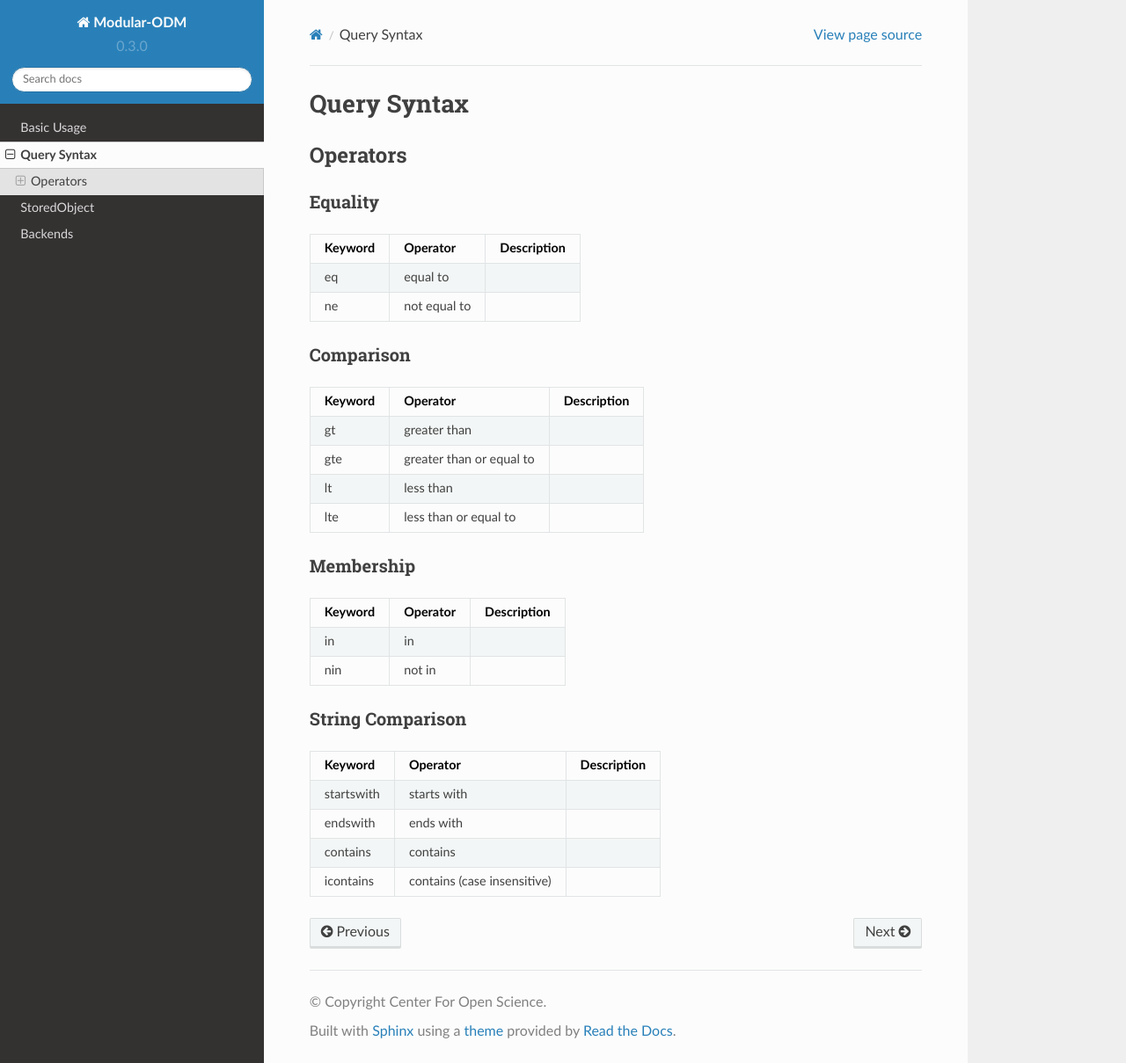
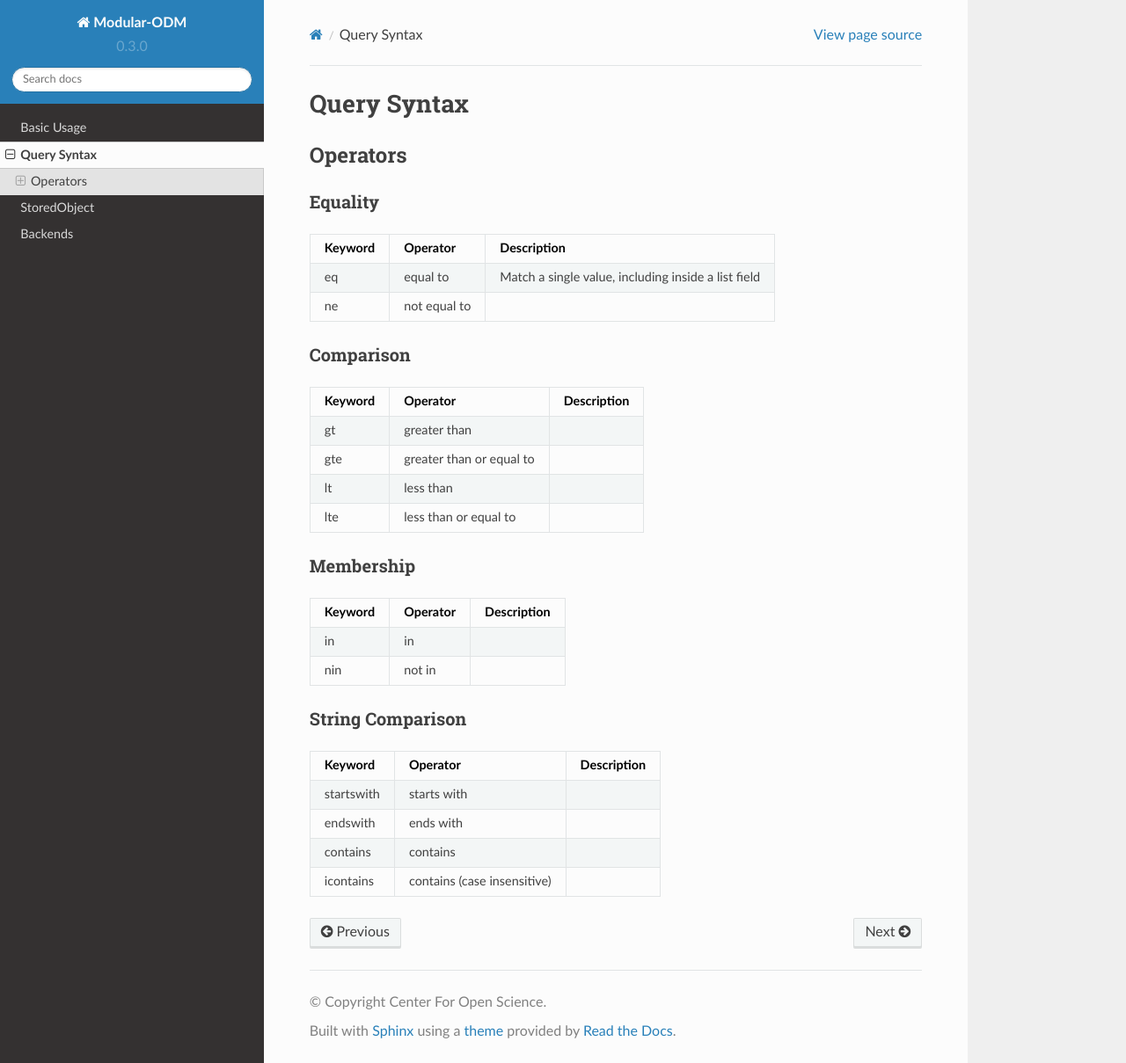
Before and after one commit to cos-archives/modular-odm, a Sphinx documentation site: the page built from docs/query_syntax.rst, in a window 1280 px wide and 1209 px high. Shown: the whole window at 88% size. Built offline with Sphinx 7.4.7 and the Read the Docs theme 2.0.0, drawn with Linux system fonts in a browser that asks for light colours.

Commit message:
Indicate that eq can also be used for list fields

```diff
--- a/docs/query_syntax.rst
+++ b/docs/query_syntax.rst
@@ -13,12 +13,12 @@ Operators
 Equality
 ++++++++
 
-=========== =============== ====================================
+=========== =============== =====================================================
 Keyword     Operator        Description
-=========== =============== ====================================
-eq          equal to
+=========== =============== =====================================================
+eq          equal to        Match a single value, including inside a list field
 ne          not equal to
-=========== =============== ====================================
+=========== =============== =====================================================
 
 Comparison
 ++++++++++
```
